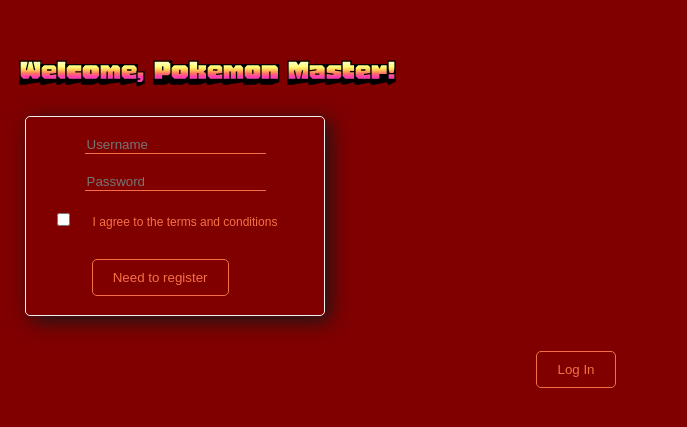
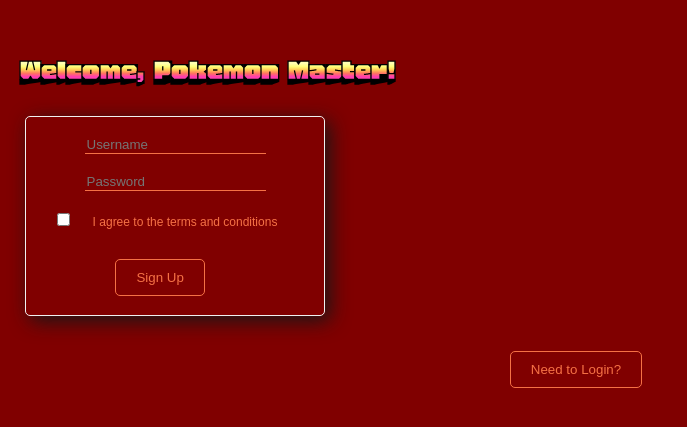
Before and after one commit to barrett38/Pokedex, a React (Create React App) app: page /LogIn in a window 1280 px wide. Shown: the part 113-540 px from the top of the page, without its empty margins (0-687 px from the left). Built offline with nearby package versions, Linux system fonts and the light colour scheme; the HTML template or start-up script is replaced by a standard one.

Commit message:
Ternary Sign Up option

```diff
--- a/src/components/Login/ProfileEntry.jsx
+++ b/src/components/Login/ProfileEntry.jsx
@@ -1,29 +1,44 @@
-import { useState } from "react";
-import Input from "./input.jsx";
-import { isEmail, isNotEmpty, hasMinLength } from "./validation.js";
-import useInput from "./useInput.js";
+import { useState, useContext, createContext } from "react";
+const AuthContext = createContext();
 
 ///////////////////////////////////
 /// PUTTING IT ALL TOGETHER //////
 /////////////////////////////////
 
 export default function ProfileEntry() {
+  const [username, setUsername] = useState("");
+  const [password, setPassword] = useState("");
+  const [register, setRegister] = useState(true);
+  // const { dispatch } = useContext(AuthContext);
+
+  const submitHandler = (e) => {};
+
   return (
     <main>
       <h1 className="login-welcome">Welcome, Pokemon Master!</h1>
-      <form className="form auth-form">
-        <input className="form-input" placeholder="Username" />
-        <input className="form-input" placeholder="Password" />
+      <form className="form auth-form" onSubmit={submitHandler}>
+        <input
+          className="form-input"
+          placeholder="Username"
+          onChange={(e) => setUsername(e.target.value)}
+        />
+        <input
+          className="form-input"
+          placeholder="Password"
+          onChange={(e) => setPassword(e.target.value)}
+        />
         <div>
           <input type="checkbox" id="terms" name="terms" required />
           <label className="agree" htmlFor="terms">
             I agree to the terms and conditions
           </label>
         </div>
-        <button className="form-btn">Need to register</button>
+        <button className="form-btn">{register ? "Sign Up" : "Login"}</button>
       </form>
       <div className="container">
-        <button className="form-btn">Log In</button>
+        <button className="form-btn" onClick={() => setRegister(!register)}>
+          Need to {register ? "Login" : "Sign Up"}?
+        </button>
       </div>
     </main>
   );
```
